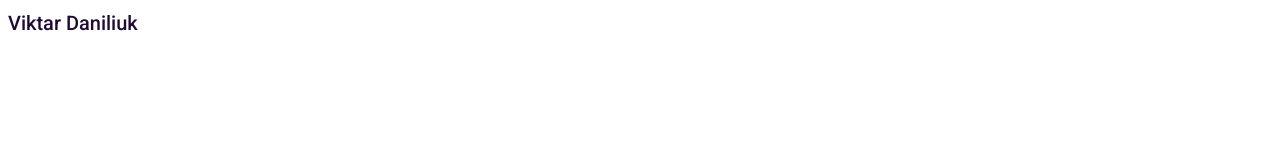
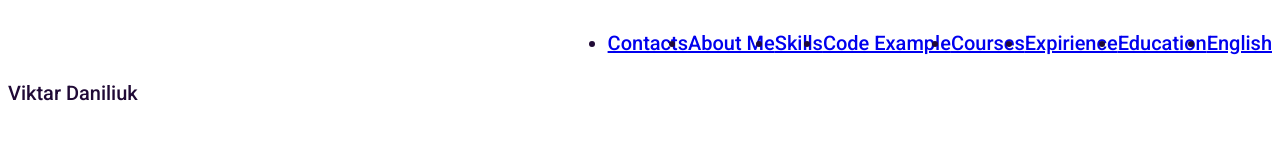
Before and after one commit to Vitekbrest/rsschool-cv, a plain HTML site: page index.html in a window 1280 px wide. Drawn offline with Linux system fonts and the light colour scheme.

Commit message:
feat: add menu

```diff
--- a/index.html
+++ b/index.html
@@ -12,14 +12,48 @@
 </head>
 <body class="body">
     <header class="header">
+
+        <div class="container">
+            <nav class="nav">
+              <ul class="nav-list">
+                <li class="nav-item">
+                  <a href="#contacts" class="nav-link">Contacts</a>
+                </li>
+                <li class="nav-item">
+                  <a href="#about me" class="nav-link">About Me</a>
+                </li>
+                <li class="nav-item">
+                  <a href="#skills" class="nav-link">Skills</a>
+                </li>
+                <li class="nav-item">
+                  <a href="#code example" class="nav-link">Code Example</a>
+                </li>
+                <li class="nav-item">
+                    <a href="#courses" class="nav-link">Courses</a>
+                  </li>
+                <li class="nav-item">
+                  <a href="#expirience" class="nav-link">Expirience</a>
+                </li>
+                <li class="nav-item">
+                  <a href="#education" class="nav-link">Education</a>
+                </li>
+                <li class="nav-item">
+                  <a href="#english" class="nav-link">English</a>
+                </li>
+              </ul>
+            </nav>
+          </div>
         Viktar Daniliuk
     </header>
 
+
     <main class="main">
+        <div class="container"></div>
 
     </main>
 
     <footer class="footer">
+        <div class="container"></div>
 
     </footer>
 </body>
--- a/style.css
+++ b/style.css
@@ -10,3 +10,20 @@
 * {
     box-sizing: border-box;
 }
+
+body {
+    display: flex;
+    flex-direction: column;
+    justify-content: space-between;
+}
+
+.container {
+    max-width: 1440px;
+    margin: 0 auto;
+}
+
+.nav-list {
+    display: flex;
+    justify-content: flex-end;
+    align-items: center;
+  }
```
